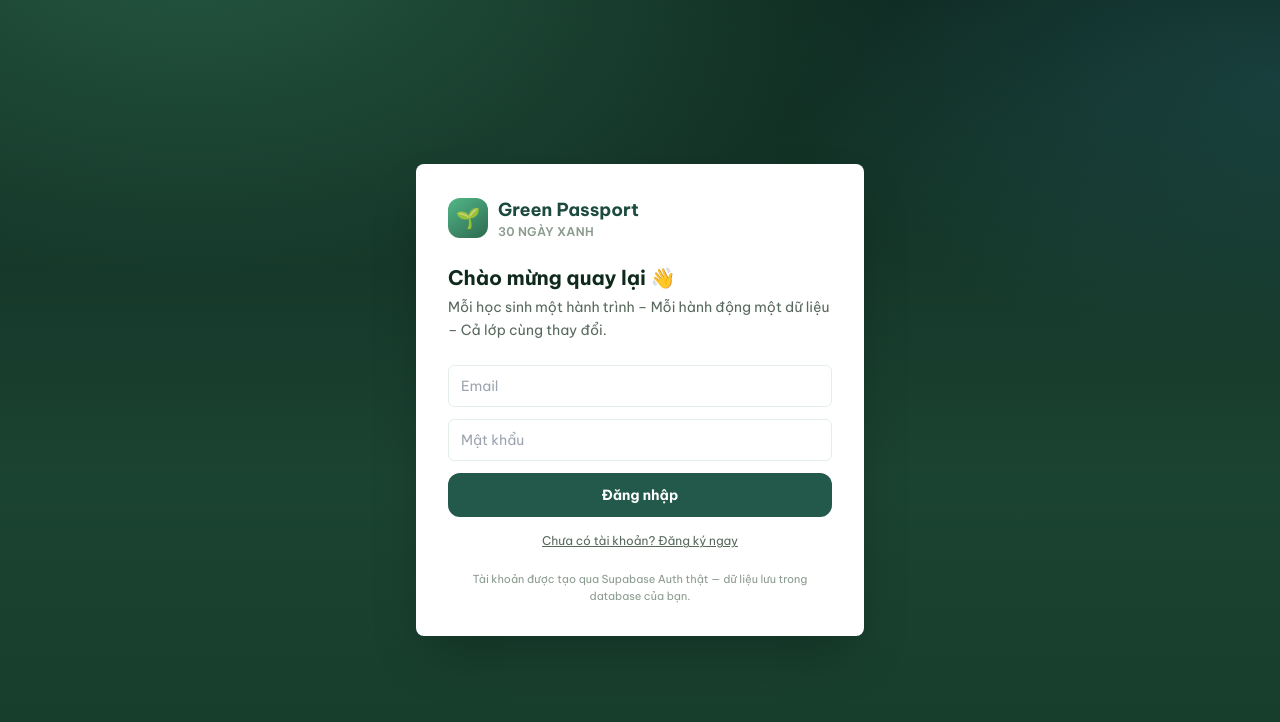
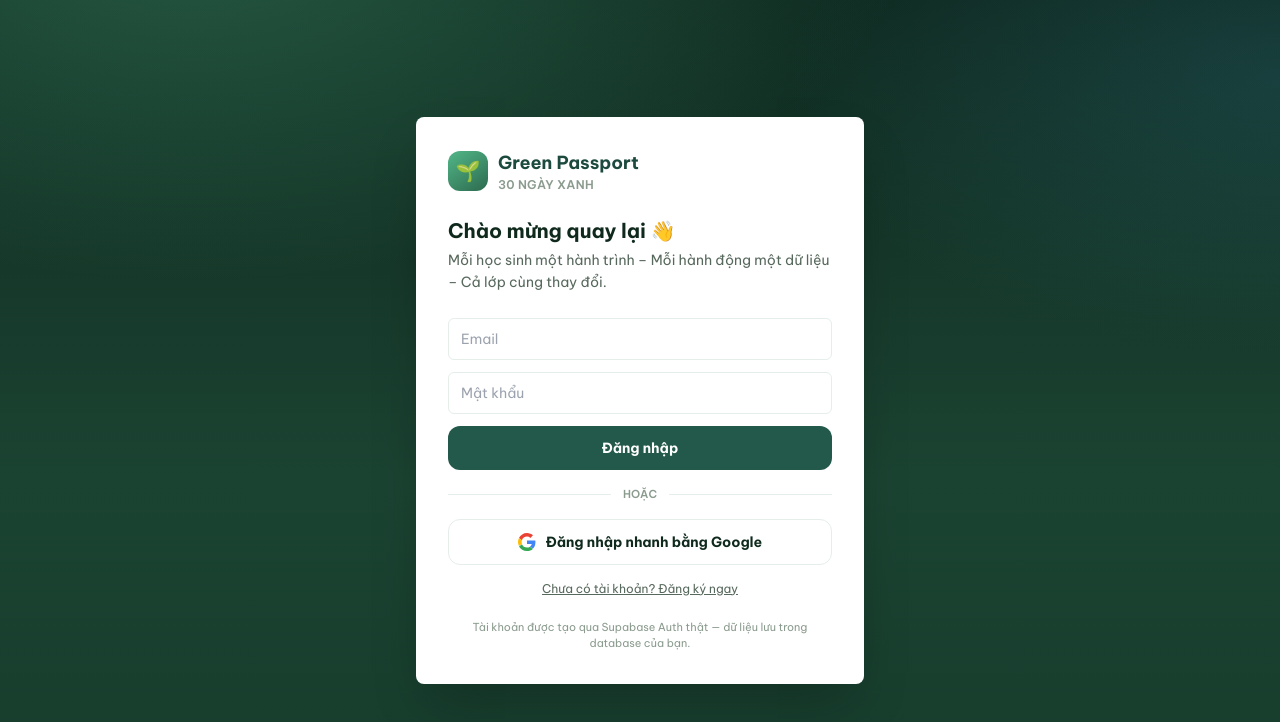
Before and after one commit to hoangtienminh2507/Green-Passport, a Next.js app in the folder green-passport-app/: page / in a window 1280 px wide. Shown: the top 722 px of the page. Built offline with nearby package versions, Linux system fonts and the light colour scheme; no server answers.

Commit message:
Update page.jsx

```diff
--- a/green-passport-app/app/page.jsx
+++ b/green-passport-app/app/page.jsx
@@ -56,6 +56,17 @@ export default function LoginPage() {
     router.push('/student');
   }
 
+  async function handleGoogleLogin() {
+    setError('');
+    // redirectTo trỏ thẳng về /student — sau khi đăng nhập Google xong, học sinh vào thẳng app,
+    // không quay lại trang đăng nhập này. Hồ sơ users/students được tự tạo ở /student nếu là lần đầu.
+    const { error } = await supabase.auth.signInWithOAuth({
+      provider: 'google',
+      options: { redirectTo: `${window.location.origin}/student` },
+    });
+    if (error) setError(error.message);
+  }
+
   if (checkingSession) {
     return <div className="min-h-screen flex items-center justify-center text-ink-600">Đang kiểm tra đăng nhập...</div>;
   }
@@ -112,6 +123,24 @@ export default function LoginPage() {
           </button>
         </form>
 
+        <div className="flex items-center gap-3 my-4">
+          <span className="flex-1 h-px bg-sand-100" />
+          <span className="text-[11px] font-semibold text-ink-400">HOẶC</span>
+          <span className="flex-1 h-px bg-sand-100" />
+        </div>
+
+        <button
+          type="button" onClick={handleGoogleLogin}
+          className="w-full flex items-center justify-center gap-2.5 border border-sand-100 rounded-xl py-3 text-sm font-bold text-ink hover:bg-sand-50 transition-colors">
+          <svg width="18" height="18" viewBox="0 0 48 48" aria-hidden="true">
+            <path fill="#EA4335" d="M24 9.5c3.5 0 6.6 1.2 9.1 3.6l6.8-6.8C35.9 2.4 30.3 0 24 0 14.6 0 6.5 5.4 2.6 13.2l7.9 6.1C12.4 13.1 17.7 9.5 24 9.5z"/>
+            <path fill="#4285F4" d="M46.5 24.5c0-1.6-.1-3.1-.4-4.6H24v9.1h12.6c-.5 2.9-2.2 5.4-4.7 7l7.6 5.9c4.4-4.1 7-10.1 7-17.4z"/>
+            <path fill="#FBBC05" d="M10.5 19.3c-.5 1.5-.8 3.1-.8 4.7s.3 3.2.8 4.7l-7.9 6.1C.9 31.4 0 27.8 0 24s.9-7.4 2.6-10.8l7.9 6.1z"/>
+            <path fill="#34A853" d="M24 48c6.3 0 11.6-2.1 15.5-5.6l-7.6-5.9c-2.1 1.4-4.8 2.3-7.9 2.3-6.3 0-11.6-3.6-13.5-8.9l-7.9 6.1C6.5 42.6 14.6 48 24 48z"/>
+          </svg>
+          Đăng nhập nhanh bằng Google
+        </button>
+
         <button
           onClick={() => { setMode(mode === 'login' ? 'signup' : 'login'); setError(''); }}
           className="w-full text-center text-xs text-ink-600 mt-4 underline"
```
